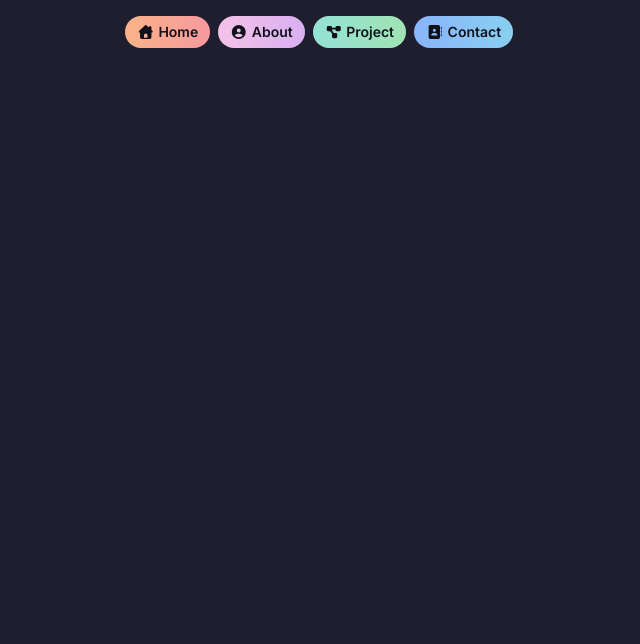
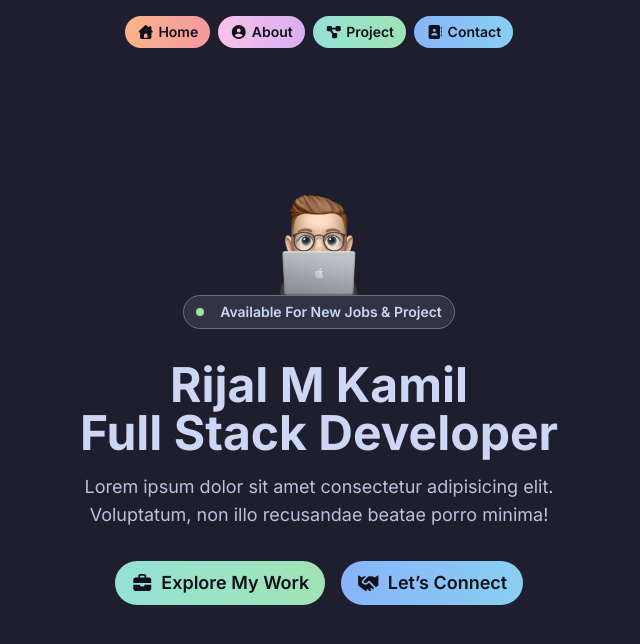
Before and after one commit to mytreatzz/milestone-1-rijal-muhammad-kamil, a Next.js app: page / in a window 1280 px wide. Shown: the top 644 px of the page, without its empty margins (321-961 px from the left). Built offline with nearby package versions, Linux system fonts and the light colour scheme.

Commit message:
feat: add heroSection component to main page

```diff
--- /dev/null
+++ b/src/app/components/heroSection.jsx
@@ -0,0 +1,66 @@
+import Image from "next/image";
+import { FontAwesomeIcon } from "@fortawesome/react-fontawesome";
+import { faBriefcase, faHandshake } from "@fortawesome/free-solid-svg-icons";
+
+function HeroSection() {
+  return (
+    <section className="h-screen flex flex-col justify-center items-center gap-8 relative overflow-hidden">
+      <div
+        className="absolute -z-10 inset-0 mask-fade-y"
+        aria-hidden="true"
+      ></div>
+      <div className="flex flex-col items-center">
+        <Image
+          src="/memoji-computer.png"
+          width={100}
+          height={100}
+          alt="person peeking from behind laptop"
+        />
+        <div className="flex flex-row items-center gap-4 border border-ctp-overlay-0 rounded-full bg-ctp-surface-0 px-3 py-1.5">
+          <span
+            className="size-2 rounded-full bg-ctp-green"
+            aria-hidden="true"
+          ></span>
+          <span className="text-sm font-semibold">
+            Available For New Jobs & Project
+          </span>
+        </div>
+      </div>
+      <div className="max-w-lg space-y-4">
+        <h1 className="text-3xl md:text-5xl font-bold text-center">
+          Rijal M Kamil <span className="block">Full Stack Developer</span>
+        </h1>
+        <p className="md:text-lg text-ctp-subtext-1 text-center">
+          Lorem ipsum dolor sit amet consectetur adipisicing elit. Voluptatum,
+          non illo recusandae beatae porro minima!
+        </p>
+      </div>
+      <div className="flex flex-col md:flex-row items-center gap-4">
+        <a
+          href="#project"
+          className="md:text-lg font-semibold text-ctp-crust inline-flex items-center gap-2 rounded-full bg-size-[150%_100%] bg-linear-to-r from-ctp-teal to-ctp-green bg-top-left px-4 py-2 transition-all duration-150 ease-out hover:bg-top-right"
+        >
+          <FontAwesomeIcon
+            icon={faBriefcase}
+            className="w-5 h-5"
+            aria-hidden="true"
+          />
+          Explore My Work
+        </a>
+        <a
+          href="#contact"
+          className="md:text-lg font-semibold text-ctp-crust inline-flex items-center gap-2 rounded-full bg-size-[150%_100%] bg-linear-to-r from-ctp-blue to-ctp-sky bg-top-left px-4 py-2 transition-all duration-150 ease-out hover:bg-top-right"
+        >
+          <FontAwesomeIcon
+            icon={faHandshake}
+            className="w-5 h-5"
+            aria-hidden="true"
+          />
+          Let’s Connect
+        </a>
+      </div>
+    </section>
+  );
+}
+
+export default HeroSection;
--- a/src/app/page.js
+++ b/src/app/page.js
@@ -1,3 +1,5 @@
+import HeroSection from "./components/heroSection";
+
 export default function Home() {
-  return <></>;
+  return <HeroSection />;
 }
```
Also changed, not shown: public/memoji-computer.png (added).
